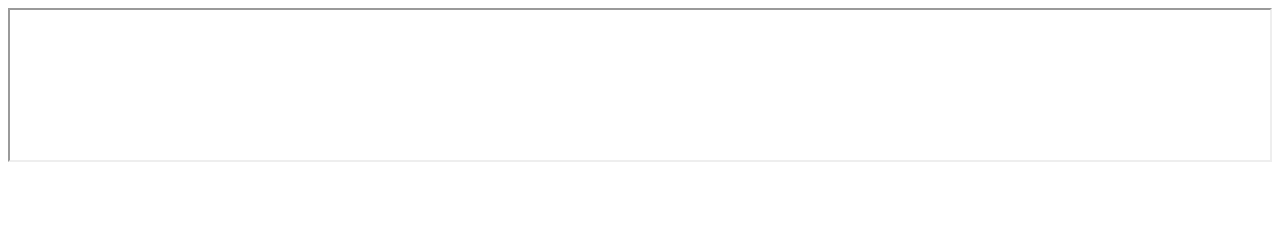
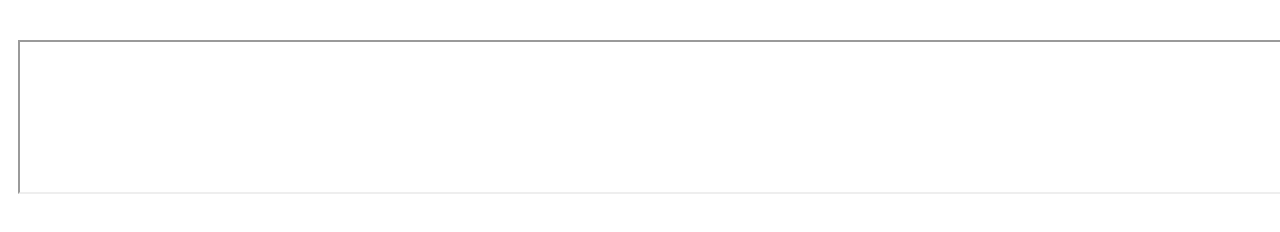
Before and after one commit to hiringthing/hiringthing.github.io, a plain HTML site: page index.html in a window 1280 px wide. Drawn offline with Linux system fonts and the light colour scheme.

Commit message:
Update styles to expand the iframe
The div is necessary because iframes lay out very awkwardly.

```diff
--- a/index.html
+++ b/index.html
@@ -5,14 +5,19 @@
     <title>HiringThing Iframe Test Page</title>
     <meta name="description" content="HiringThing Iframe Test Page">
     <style type="text/css">
+      #wrapper {
+        width: 100%;
+        width: 100%;
+        margin: 40px 10px 10px 10px;
+      }
       #subject_iframe {
-        width: -moz-available;
-        width: -webkit-fill-available;
+        width: 100%;
+        height: 100%;
       }
     </style>
   </head>
   <body>
-    <iframe id="subject_iframe" src></iframe>
+    <div id="wrapper"><iframe id="subject_iframe" src></iframe></div>
     <script type="text/javascript">
       const iframe = document.getElementById('subject_iframe');
       const params = new URLSearchParams(window.location.search);
```
